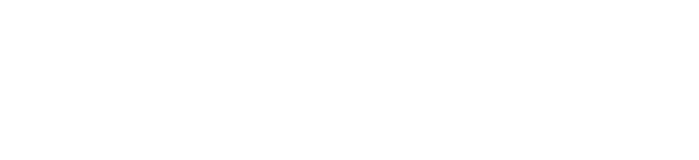
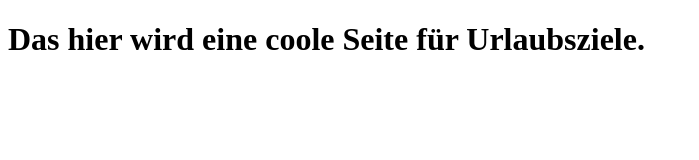
Before and after one commit to mustafabicen/Urlaubsziele, a plain HTML site: page index.html in a window 1280 px wide. Shown: the whole page, without its empty margins (0-699 px from the left). Drawn offline with Linux system fonts and the light colour scheme.

Commit message:
Fixing bug: No content on website!!!

```diff
--- a/index.html
+++ b/index.html
@@ -6,6 +6,6 @@
   <title>Coole Urlaubsziele</title>
  </head>
  <body>
-
+  <h1>Das hier wird eine coole Seite für Urlaubsziele.</h1>
  </body>
 </html>
```
